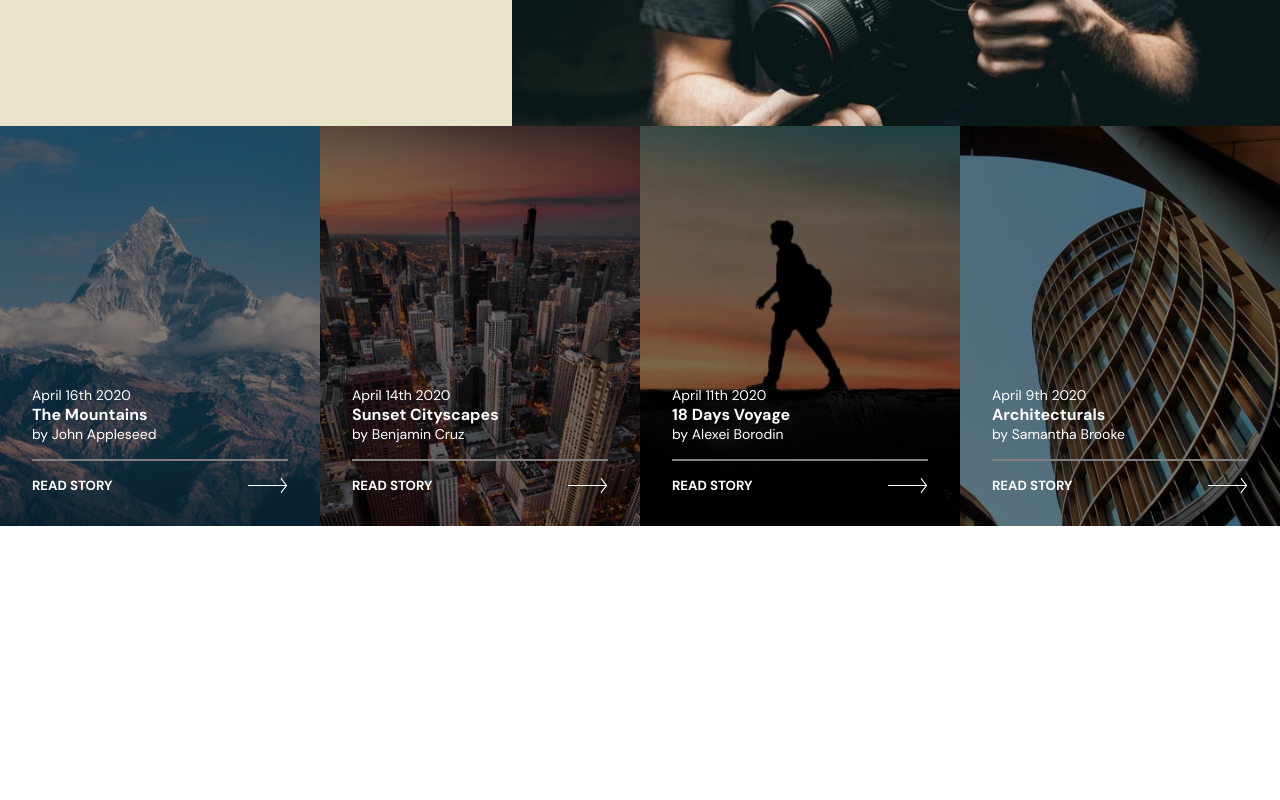
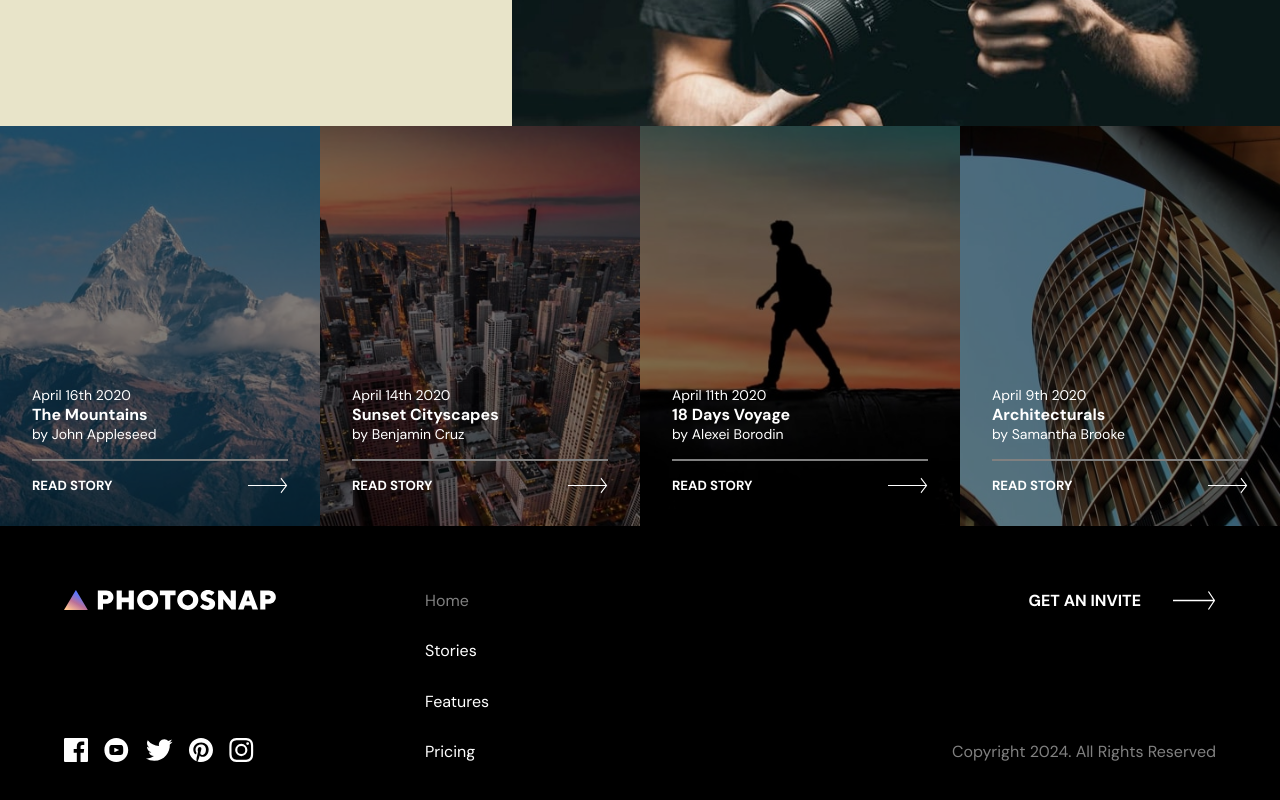
Before and after one commit to CharlesChristianPilapil/Photosnap, a React (Vite) app: page / in a window 1280 px wide. Shown: the part 1444-2244 px from the top of the page. Before the commit the page ends 1970 px from the top, so only its background shows below. Built offline with nearby package versions, Linux system fonts and the light colour scheme.

Commit message:
footer update

```diff
--- a/package.json
+++ b/package.json
@@ -10,6 +10,9 @@
     "preview": "vite preview"
   },
   "dependencies": {
+    "@fortawesome/fontawesome-svg-core": "^6.5.1",
+    "@fortawesome/free-solid-svg-icons": "^6.5.1",
+    "@fortawesome/react-fontawesome": "^0.2.0",
     "framer-motion": "^10.18.0",
     "react": "^18.2.0",
     "react-dom": "^18.2.0",
--- a/src/components/footer/footer.css
+++ b/src/components/footer/footer.css
@@ -0,0 +1,180 @@
+footer {
+    background-color: black;
+    overflow-x: hidden;
+}
+
+footer * {
+    color: white;
+    list-style: none;
+}
+
+footer a.active {
+    color: gray;
+}
+
+.footer-wrapper {
+    overflow-x: hidden;
+    display: flex;
+    flex-direction: column;
+    gap: 3rem;
+    width: 100%;
+
+    padding-top: 4rem;
+    padding-bottom: 4rem;
+}
+
+i {
+    color: white;
+}
+
+.footer-logo {
+    display: flex;
+    justify-content: center;
+}
+
+.footer-logo img {
+    height: 20px;
+}
+
+.footer-icons img {
+    filter: brightness(0) invert(1);
+    cursor: pointer;
+    height: 24px;
+    transition: .2s ease-in-out;
+}
+
+.footer-icons img:hover {
+    filter: none;
+}
+
+.footer-icon-wrapper.tablet {
+    display: none;
+}
+
+.footer-wrapper ul {
+    display: flex;
+    flex-direction: column;
+    align-items: center;
+    gap: 1rem;
+}
+
+.footer-left {
+
+    justify-content: center;
+    flex-direction: column;
+    display: flex;
+    gap: 2rem;
+    position: relative;
+}
+
+.footer-icons {
+    display: flex;
+    justify-content: center;
+    align-items: center;
+    gap: 1rem;
+}
+
+.footer-right {
+    display: flex;
+    flex-direction: column;
+    gap: 2rem;
+    justify-content: center;
+    align-items: center;
+}
+
+.footer-right p {
+    color: gray;
+    text-align: center;
+}
+
+.footer-arrow {
+    display: flex;
+    gap: 2rem;
+    cursor: pointer;
+    width: fit-content;
+}
+
+.footer-arrow img {
+    filter: brightness(0) invert(1);
+}
+
+@media (min-width: 724px) {
+
+    .footer-logo {
+        justify-content: start;
+    }
+
+    .footer-wrapper {
+        display: flex;
+        flex-direction: row;
+        gap: 3rem;
+        justify-content: space-between;
+    }
+
+    .footer-right {
+
+        align-items: end;
+        justify-content: space-between;
+    }
+
+    .footer-left {
+        justify-content: start;
+        gap: 2rem;
+    }
+
+    .footer-wrapper ul {
+        display: flex;
+        flex-direction: row;
+        align-items: start;
+        gap: 1rem;
+        padding-bottom: 2rem;
+    }
+
+    .footer-icons {
+        justify-content: start;
+    }
+
+    .footer-icon-wrapper.mobile {
+        display: none;
+    }
+
+    .footer-icon-wrapper.tablet {
+        display: block;
+    }
+
+}
+
+@media (min-width: 924px) {
+
+    .footer-left {
+        padding: 0;
+        align-items: self-start;
+        justify-content: space-between;
+
+    }
+
+    .footer-icons {
+        align-items: self-end;
+    }
+
+    .footer-wrapper {
+        height: 300px;
+    }
+
+    .footer-wrapper ul {
+        height: 100%;
+        justify-content: space-between;
+
+        position: absolute;
+        flex-direction: column;
+        right: -80%;
+        padding: 0;
+        top: 0;
+    }
+}
+
+@media (min-width: 1224px) {
+    .footer-wrapper ul {
+        right: -100%;
+    }
+}
--- a/src/components/footer/footer.jsx
+++ b/src/components/footer/footer.jsx
@@ -1,10 +1,121 @@
 import React from 'react';
 import { Link, NavLink } from 'react-router-dom';
+import logo from '../../assets/shared/desktop/logo-footer.svg'
+import facebook from '../../assets/shared/desktop/facebook.svg'
+import twitter from '../../assets/shared/desktop/twitter.svg'
+import instagram from '../../assets/shared/desktop/instagram.svg'
+import youtube from '../../assets/shared/desktop/youtube.svg'
+import pinterest from '../../assets/shared/desktop/pinterest.svg'
+import arrow from '../../assets/shared/desktop/arrow.svg'
+import { motion } from 'framer-motion';
+import { slideIn } from '../../motion';
+
+
+
+
+import './footer.css'
 
 const Footer = () => {
   return (
-    <footer>
+    <footer className='container'>
+      <div className="footer-wrapper x-padding">
 
+        <motion.div className='footer-left'
+          variants={ slideIn('up', 'spring', 0, 1) }
+          initial='hidden'
+          whileInView='show'
+        >
+          <div className='footer-logo'>
+            <NavLink to="/"> <img src={logo} alt="footer-logo" /> </NavLink>
+          </div>
+
+          <div className="footer-icon-wrapper mobile">
+              <div className="footer-icons">
+                <img src={facebook} alt="fb-icon" />
+                <img src={youtube} alt="yt-icon" />
+                <img src={twitter} alt="x-icon" />
+                <img src={pinterest} alt="pt-icon" />
+                <img src={instagram} alt="ig-icon" />
+              </div>
+          </div>
+
+          <ul>
+              <motion.li
+                whileHover={{
+                  scale: 1.2,
+                  transition: {
+                    duration: .2,
+                  }
+                }}
+              >
+                <NavLink to="/"> Home </NavLink>
+              </motion.li>
+
+              <motion.li
+                  whileHover={{
+                  scale: 1.2,
+                  transition: {
+                    duration: .2
+                  }
+                }}
+              >
+                <NavLink to="/Stories"> Stories </NavLink>
+              </motion.li>
+              <motion.li
+                  whileHover={{
+                  scale: 1.2,
+                  transition: {
+                    duration: .2
+                  }
+                }}
+              >
+                <NavLink to="/Features"> Features </NavLink>
+              </motion.li>
+
+              <motion.li
+                  whileHover={{
+                  scale: 1.2,
+                  transition: {
+                    duration: .2
+                  }
+                }}
+              >
+                <NavLink to="/Pricing"> Pricing </NavLink>
+              </motion.li>
+
+            </ul>
+
+
+            <div className="footer-icon-wrapper tablet">
+              <div className="footer-icons">
+                <img src={facebook} alt="fb-icon" />
+                <img src={youtube} alt="yt-icon" />
+                <img src={twitter} alt="x-icon" />
+                <img src={pinterest} alt="pt-icon" />
+                <img src={instagram} alt="ig-icon" />
+              </div>
+            </div>
+
+        </motion.div>
+
+        <motion.div className="footer-right"
+          variants={ slideIn('up', 'spring', 0.2, 1) }
+          initial='hidden'
+          whileInView='show'
+        >
+          <motion.div className="footer-arrow"
+            whileHover={{ x: '5%' }}
+          >
+            <h4> GET AN INVITE </h4>
+            <img src={arrow} alt="arrow-footer" />
+          </motion.div>
+
+          <p> Copyright 2024. All Rights Reserved </p>
+        </motion.div>
+
+
+
+      </div>
     </footer>
   );
 }
--- a/src/components/navBar/navbar.css
+++ b/src/components/navBar/navbar.css
@@ -14,6 +14,10 @@ nav {
   top: 0;
   z-index: 5;
   box-shadow: rgba(0, 0, 0, 0.02) 0px 1px 3px 0px, rgba(27, 31, 35, 0.15) 0px 0px 0px 1px;
+}
+
+nav img {
+    height: 15px;
 }
 
 .navbar * {
--- a/src/components/navBar/navbar.jsx
+++ b/src/components/navBar/navbar.jsx
@@ -1,6 +1,7 @@
 import React, { useState } from 'react';
 import './navbar.css';
 import { Link, NavLink } from 'react-router-dom';
+import logo from '../../assets/shared/desktop/logo.svg'
 
 const Navbar = () => {
   const [isNavVisible, setIsNavVisible] = useState(false);
@@ -31,7 +32,7 @@ const Navbar = () => {
       <nav>
         <div className="nav-wrapper container x-padding">
           <div className="logo">
-            <Link to="/"> Photosnap </Link>
+            <Link to="/"> <img src={logo} alt="logo" /> </Link>
           </div>
 
           <div className="ul-wrapper">
--- a/src/components/pages/home/HomeFeatures.jsx
+++ b/src/components/pages/home/HomeFeatures.jsx
@@ -8,7 +8,7 @@ const HomeFeatures = () => {
     <div className='homefeature-container'>
         <div className='homefeature-wrapper'>
             <motion.div className="homefeature-box"
-                variants={opacityVariant('down', '10%', 'tween', 0, .5)}
+                variants={opacityVariant('left', '10%', 'tween', 0, .5)}
                 initial='hidden'
                 whileInView='show'
                 whileHover={{ y: '-5%' ,
@@ -36,7 +36,7 @@ const HomeFeatures = () => {
             </motion.div>
 
             <motion.div className="homefeature-box sunset"
-                variants={opacityVariant('down', '10%', 'tween', 0.25, .5)}
+                variants={opacityVariant('left', '10%', 'tween', 0.25, .5)}
                 initial='hidden'
                 whileInView='show'
                 whileHover={{ y: '-5%' ,
@@ -63,7 +63,7 @@ const HomeFeatures = () => {
             </motion.div>
 
             <motion.div className="homefeature-box voyage"
-                variants={opacityVariant('down', '10%', 'tween', 0.5, .5)}
+                variants={opacityVariant('left', '10%', 'tween', 0.5, .5)}
                 initial='hidden'
                 whileInView='show'
                 whileHover={{ y: '-5%' ,
@@ -90,7 +90,7 @@ const HomeFeatures = () => {
             </motion.div>
 
             <motion.div className="homefeature-box architecturals"
-                variants={opacityVariant('down', '10%', 'tween', 0.75, .5)}
+                variants={opacityVariant('left', '10%', 'tween', 0.75, .5)}
                 initial='hidden'
                 whileInView='show'
                 whileHover={{ y: '-5%' ,
--- a/src/components/pages/home/home.css
+++ b/src/components/pages/home/home.css
@@ -97,17 +97,17 @@
     height: 5px;
     width: 100%;
     background-image: linear-gradient(192deg,#5a77ff,#bc7198,#ffc593);
+    transition: .5s ease-in-out;
 }
 
 .homefeature-wrapper .homefeature-box:hover:after {
     opacity: 1;
 }
 
-
-
 .homefeature-wrapper .sunset {
     background-image: url(../../../assets/stories/desktop/cityscapes.jpg);
 }
+
 
 .homefeature-wrapper .voyage {
     background-image: url(../../../assets/stories/desktop/18-days-voyage.jpg);
--- a/src/motion.js
+++ b/src/motion.js
@@ -21,7 +21,7 @@ export const slideIn = (direction, type, delay, duration) => ({
   hidden: {
     opacity: 0,
     x: direction === "left" ? "-100%" : direction === "right" ? "100%" : 0,
-    y: direction === "up" ? "100%" : direction === "down" ? "100%" : 0,
+    y: direction === "up" ? "-100%" : direction === "down" ? "100%" : 0,
   },
   show: {
     opacity: 1,
```
Also changed, not shown: 1 other file (tests, documents, lock files or other folders).
